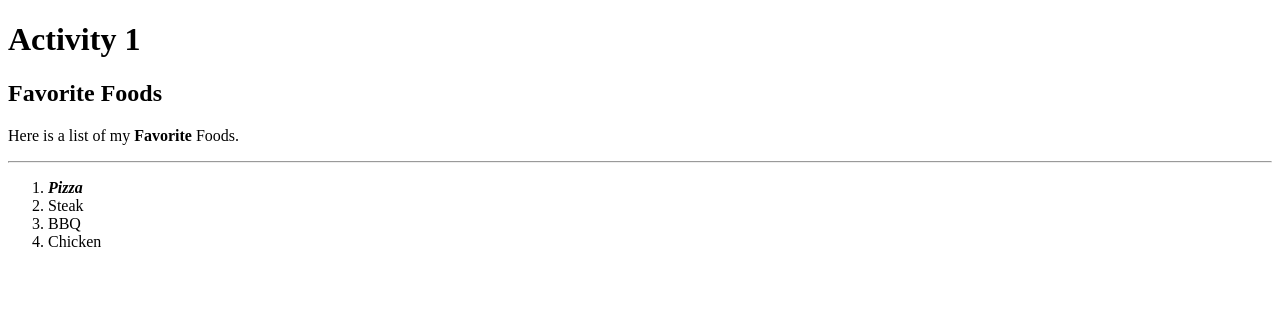
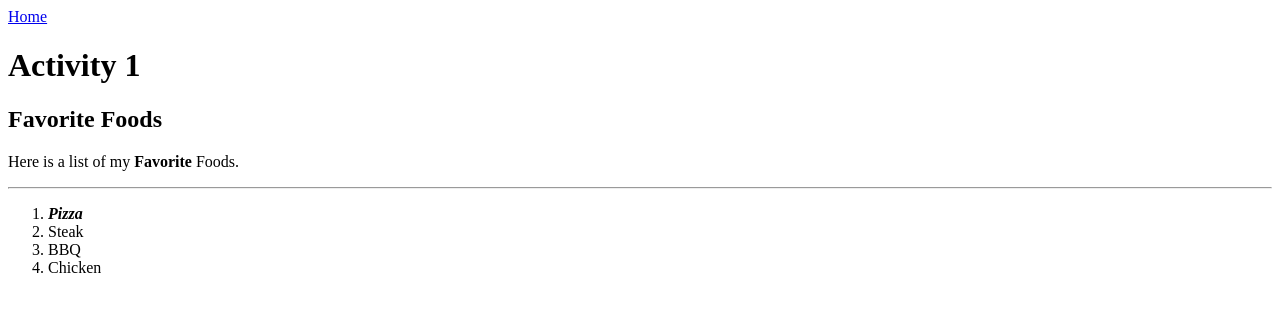
Before and after one commit to OLD-itdev160-sp2023/Thomas-Balestrieri, a plain HTML site: page Assignments/Activity-1/index.html in a window 1280 px wide. Drawn offline with Linux system fonts and the light colour scheme.

Commit message:
modified assignments folder

```diff
--- a/Assignments/Activity-1/index.html
+++ b/Assignments/Activity-1/index.html
@@ -7,6 +7,7 @@
     <title>Activity 1</title>
 </head>
 <body>
+    <a href="/../index.html">Home</a><br>
     <h1>Activity 1</h1>
     <h2>Favorite Foods</h2>
     <p>Here is a list of my <b>Favorite</b> Foods.</p>
```
Also changed, not shown: Assignments/Images/SM7B_MedHR-f570db93d0d33c4d32454523b4da6698.jpg (added), 1 other file.
